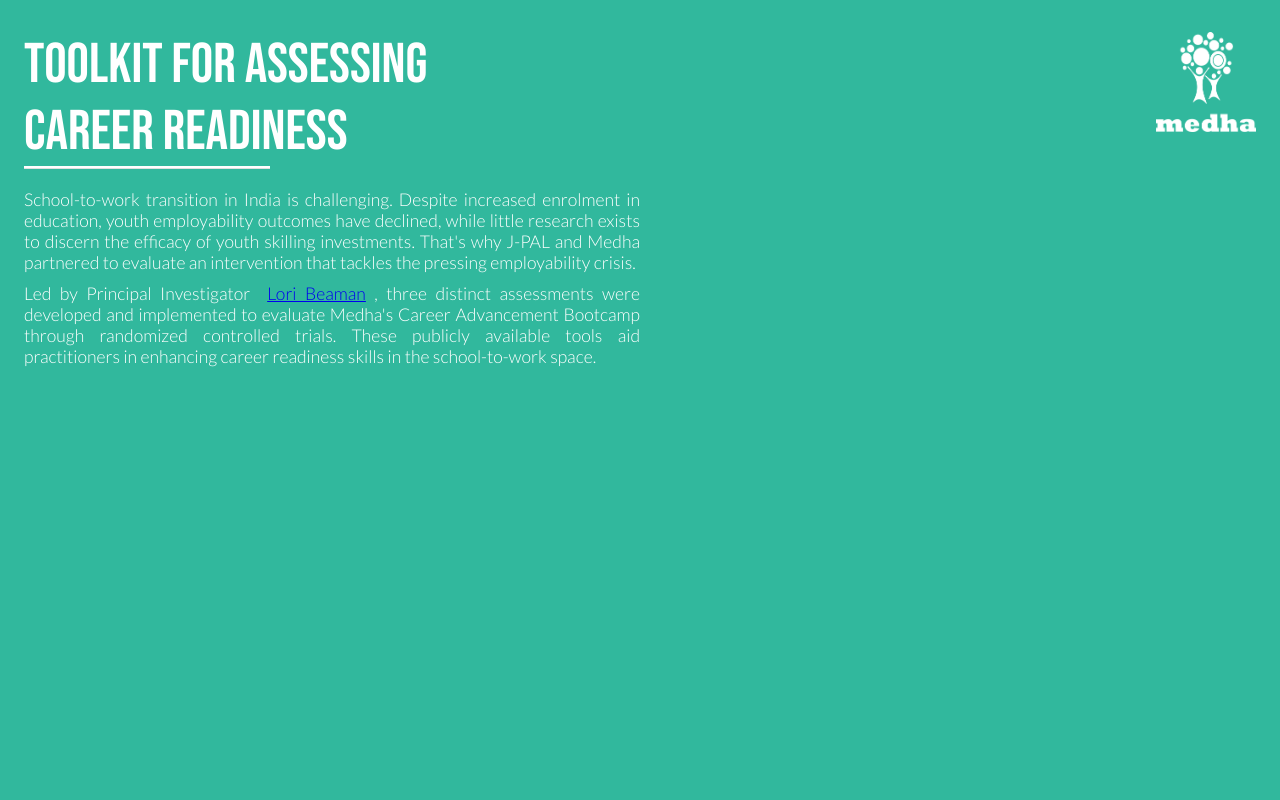
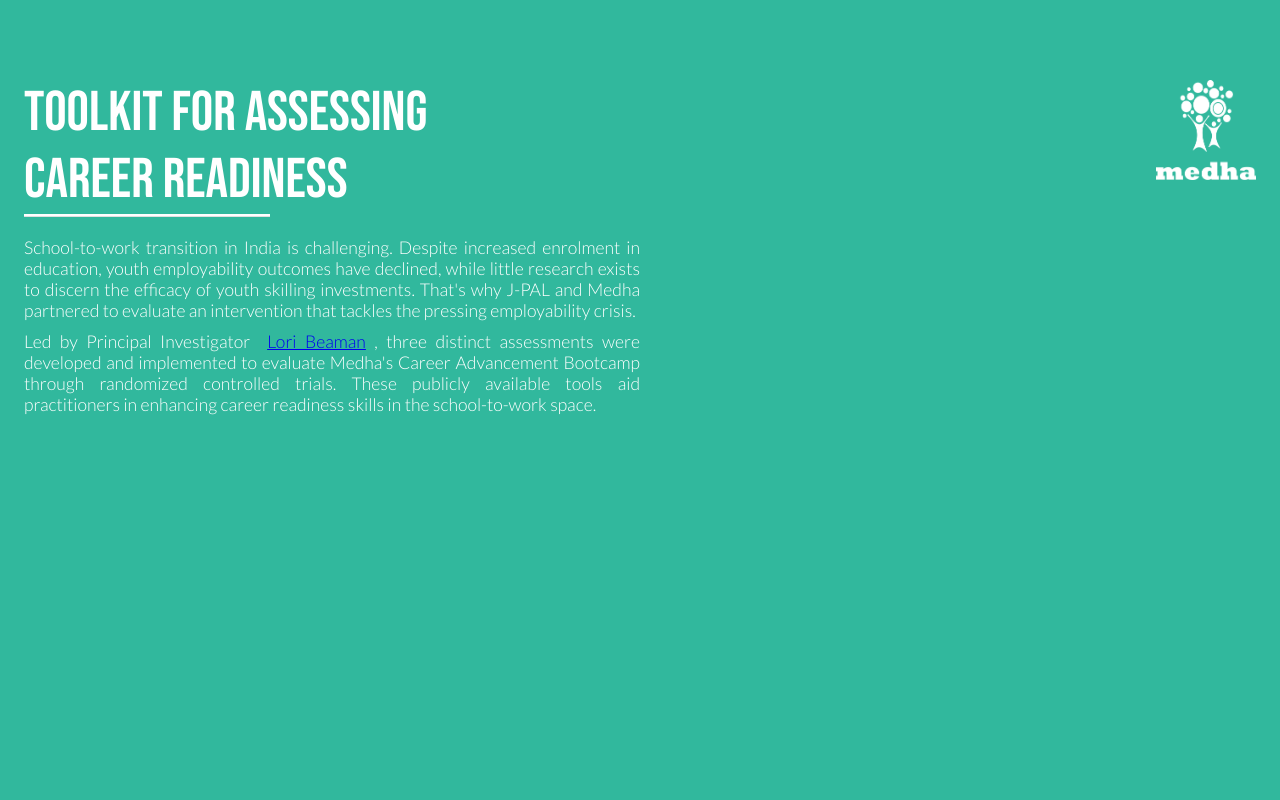
Before and after one commit to gitmedha/rct, a React (Create React App) app: page / in a window 1280 px wide. Shown: the top 800 px of the page. Built offline with nearby package versions, Linux system fonts and the light colour scheme.

Commit message:
increased top space

```diff
--- a/src/components/LandingPage/LandingPage.js
+++ b/src/components/LandingPage/LandingPage.js
@@ -74,7 +74,7 @@
     <>
             <Grid container style={{ display: 'flex' ,backgroundColor:'#31B89D', marginTop:0, marginBottom:0, justifyContent:'space-between', height:'100%'}}>
                 <Container maxWidth="xl">
-                        <Grid container style={{ display: 'flex', justifyContent:"space-between", marginTop:'2rem', marginBottom:'30rem'}}>
+                        <Grid container style={{ display: 'flex', justifyContent:"space-between", marginTop:'5rem', marginBottom:'30rem'}}>
                             <Grid item style={{ flex: 1 }} xs={6} sm={6} md={6} lg={6} xl={6} >
                                     <div className='header_sec'>Toolkit for Assessing <br/>Career Readiness</div>
                                     <Box style={{ display: 'flex', alignItems: 'center',maxWidth:'40%'}}>
```
